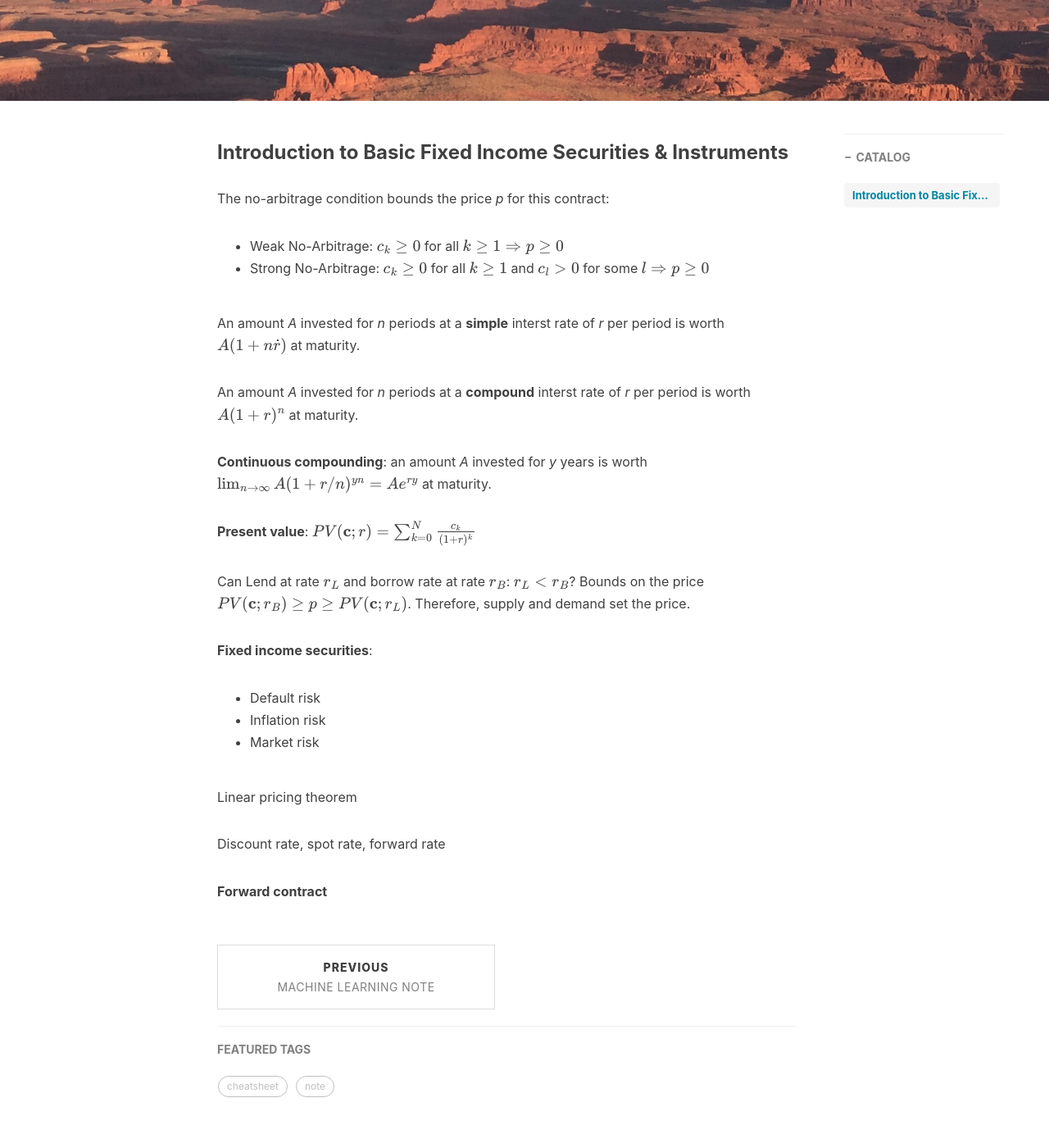
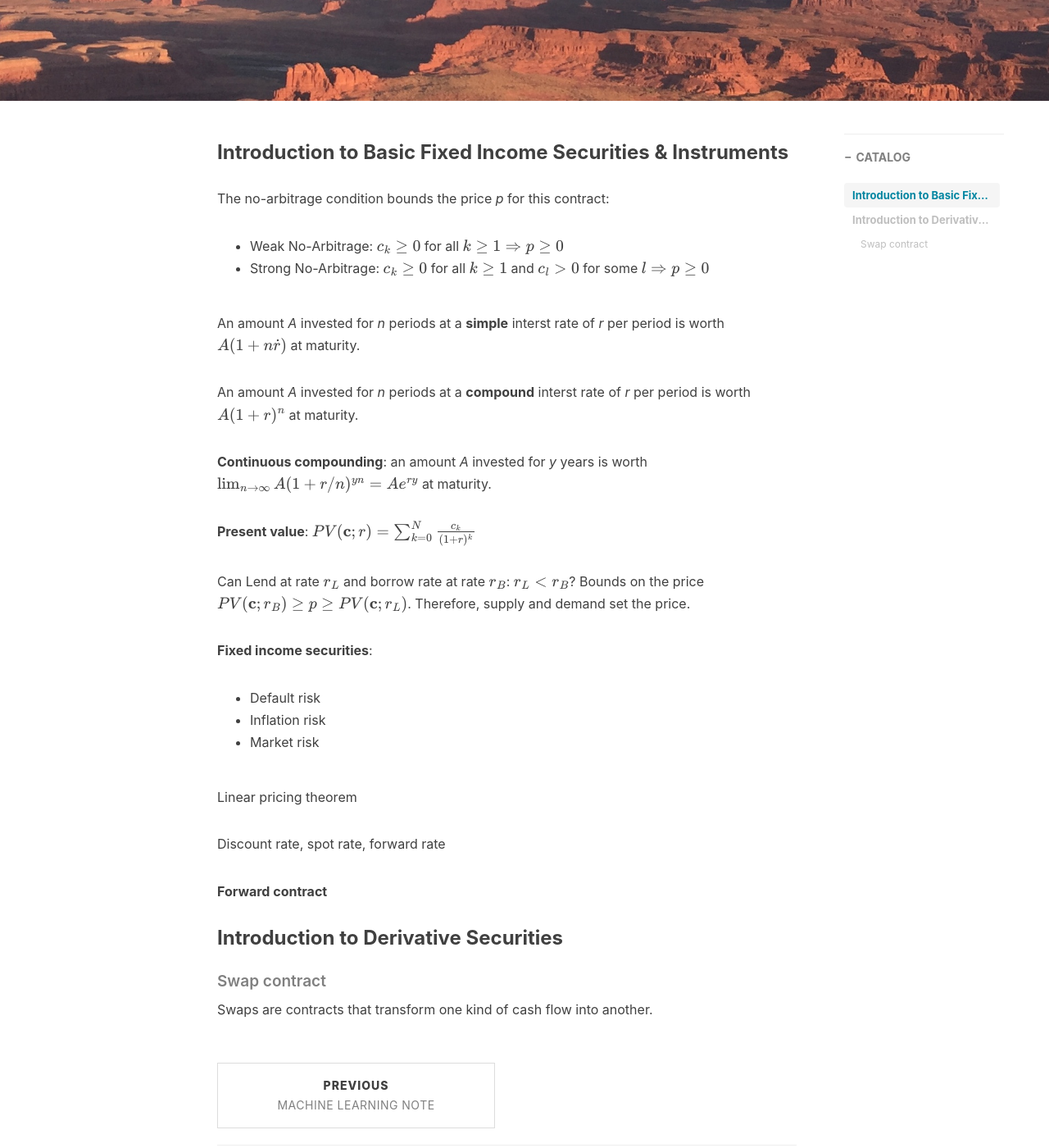
Before and after one commit to Bearxcave/Bearxcave.github.io, a Jekyll site: the page built from _posts/2021-03-12-cheatsheet-FE&RM-I.md, in a window 1280 px wide and 1400 px high, scrolled down 394 px. Shown: the whole window at 82% size. Built offline with Jekyll 4.4.1, drawn with Linux system fonts in a browser that asks for light colours; nearby versions of some CDN libraries; formulas are drawn with MathJax 3; comment, search, counter and statistics services are not loaded.

Commit message:
Update 2021-03-12-cheatsheet-FE&RM-I.md

```diff
--- a/_posts/2021-03-12-cheatsheet-FE&RM-I.md
+++ b/_posts/2021-03-12-cheatsheet-FE&RM-I.md
@@ -39,3 +39,9 @@ Linear pricing theorem
 Discount rate, spot rate, forward rate
 
 __Forward contract__
+
+### Introduction to Derivative Securities
+
+##### Swap contract
+
+Swaps are contracts that transform one kind of cash flow into another.
```
